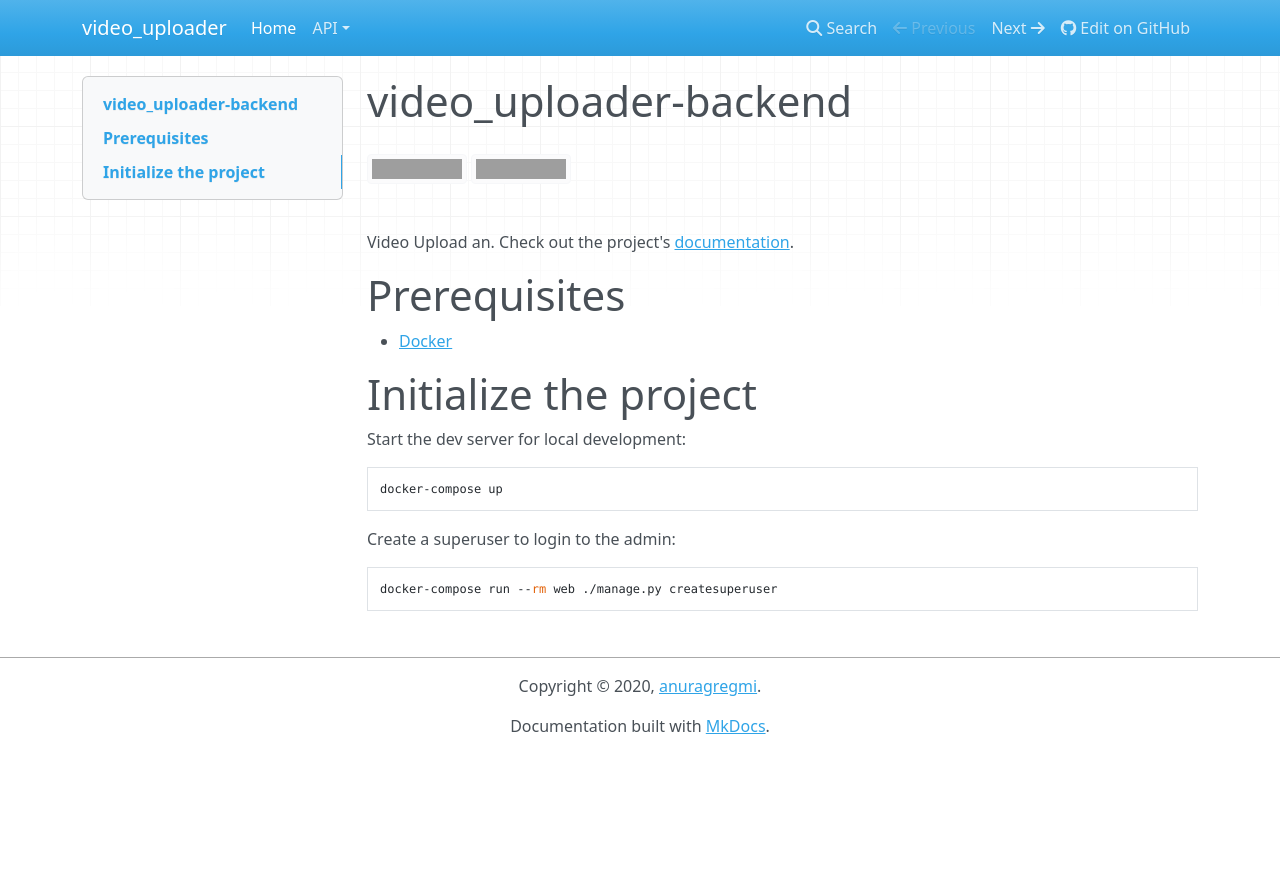
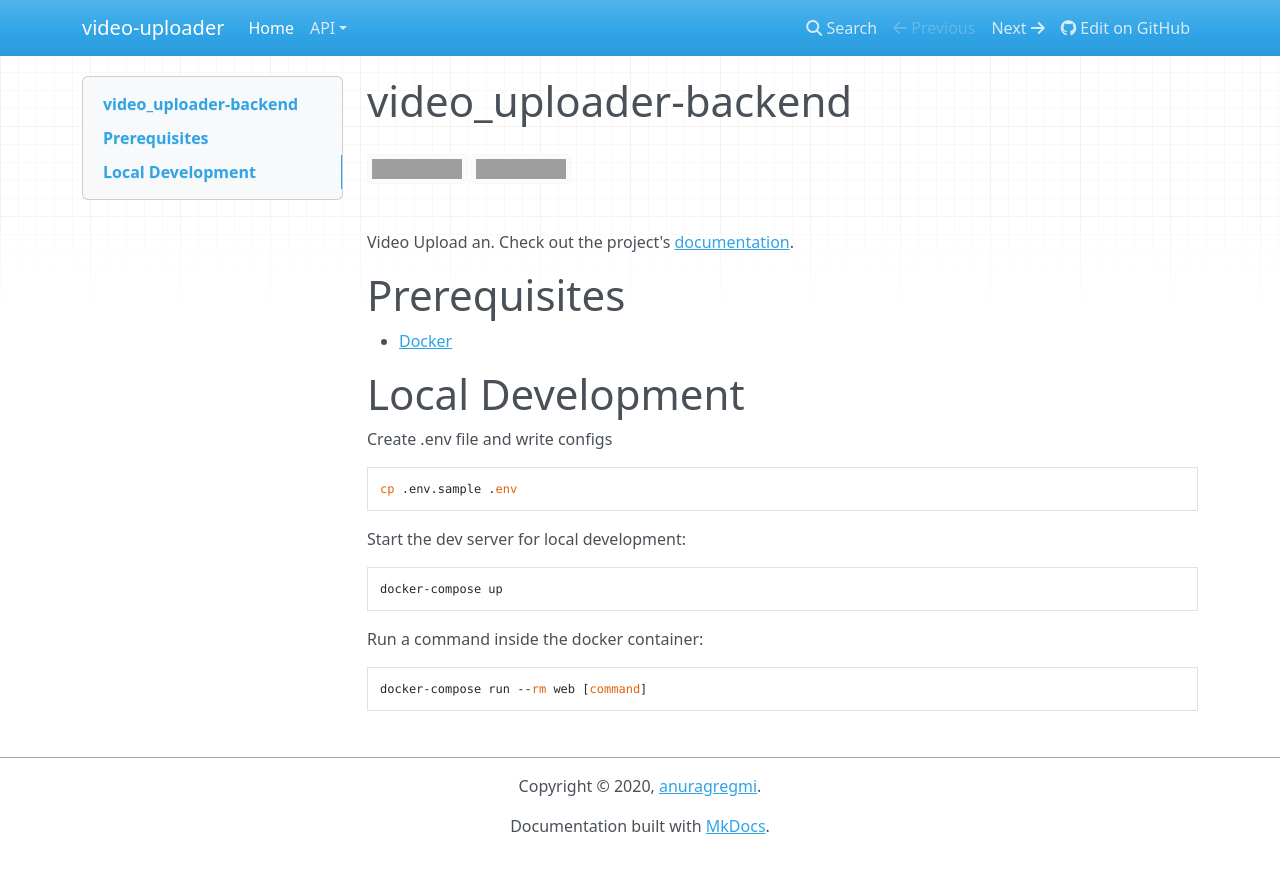
Before and after one commit to anuragregmi/video-uploader-backend, an MkDocs documentation site: the page built from docs/index.md, in a window 1280 px wide. Shown: the top 873 px of the page. Built offline with MkDocs 1.6.1, drawn with Linux system fonts in a browser that asks for light colours; nearby versions of some CDN libraries; grey boxes are pictures that could not be loaded.

Commit message:
Update docs

````diff
--- a/docs/index.md
+++ b/docs/index.md
@@ -9,16 +8,19 @@ Video Upload an. Check out the project's [documentation](http://anuragregmi.gith
 
 - [Docker](https://docs.docker.com/docker-for-mac/install/)
 
-# Initialize the project
+# Local Development
+Create .env file and write configs
+```bash
+cp .env.sample .env
+```
 
 Start the dev server for local development:
-
 ```bash
 docker-compose up
 ```
 
-Create a superuser to login to the admin:
+Run a command inside the docker container:
 
 ```bash
-docker-compose run --rm web ./manage.py createsuperuser
+docker-compose run --rm web [command]
 ```
--- a/mkdocs.yml
+++ b/mkdocs.yml
@@ -1,6 +1,6 @@
-site_name: video_uploader
+site_name: video-uploader
 site_description: Video Upload an
-repo_url: https://github.com/anuragregmi/video_uploader-backend
+repo_url: https://github.com/anuragregmi/video-uploader-backend
 site_dir: site
 copyright: Copyright &copy; 2020, <a href="https://github.com/anuragregmi">anuragregmi</a>.
 dev_addr: 0.0.0.0:8001
@@ -10,3 +10,4 @@ nav:
   - API:
     - Authentication: 'api/authentication.md'
     - Users: 'api/users.md'
+    - Videos: 'api/videos.md'
````
Also changed, not shown: other parts of docs/index.md (+1 -2 lines), docs/api/videos.md (added, +126 -0 lines).
